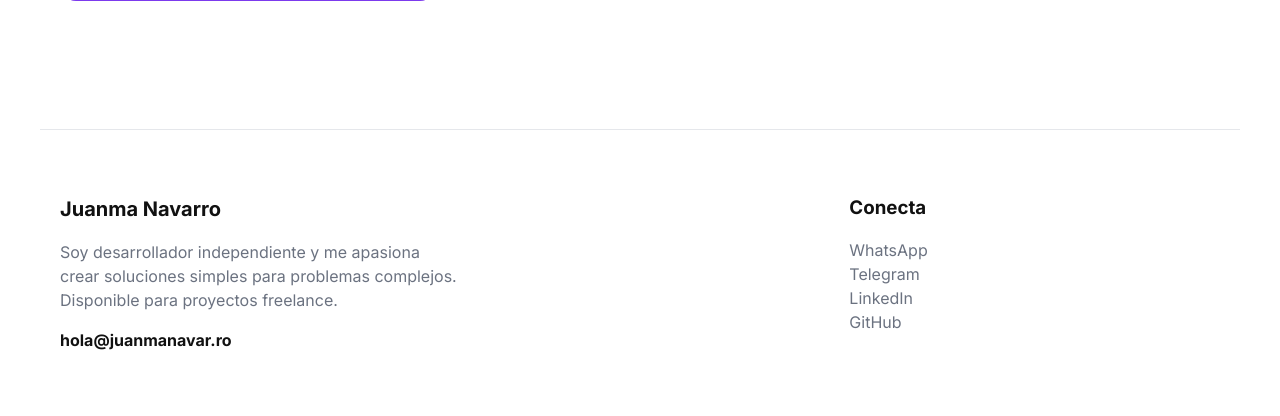
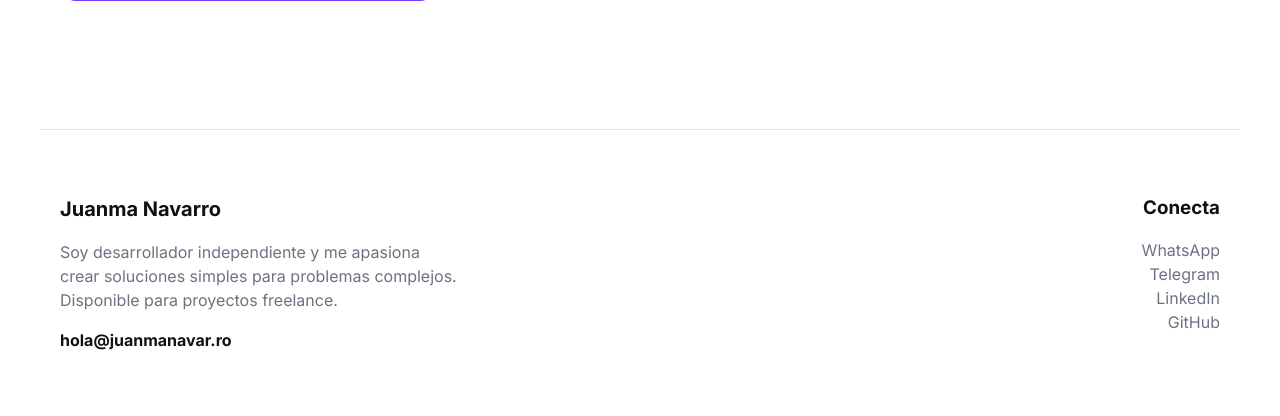
Before and after one commit to juanmanavarro/juanmanavar.ro, a PHP site: page / in a window 1280 px wide. Shown: the part 2952-3368 px from the top of the page. Run offline with PHP 8.4, Linux system fonts and the light colour scheme.

Commit message:
Alinea columna derecha del footer

```diff
--- a/css/style.css
+++ b/css/style.css
@@ -319,8 +319,17 @@ img {
   gap: 3rem;
 }
 
+.footer-grid > div:last-child {
+  justify-self: start;
+}
+
 @media (min-width: 768px) {
   .footer-grid {
     grid-template-columns: 2fr 1fr;
   }
+
+  .footer-grid > div:last-child {
+    justify-self: end;
+    text-align: right;
+  }
 }
```
